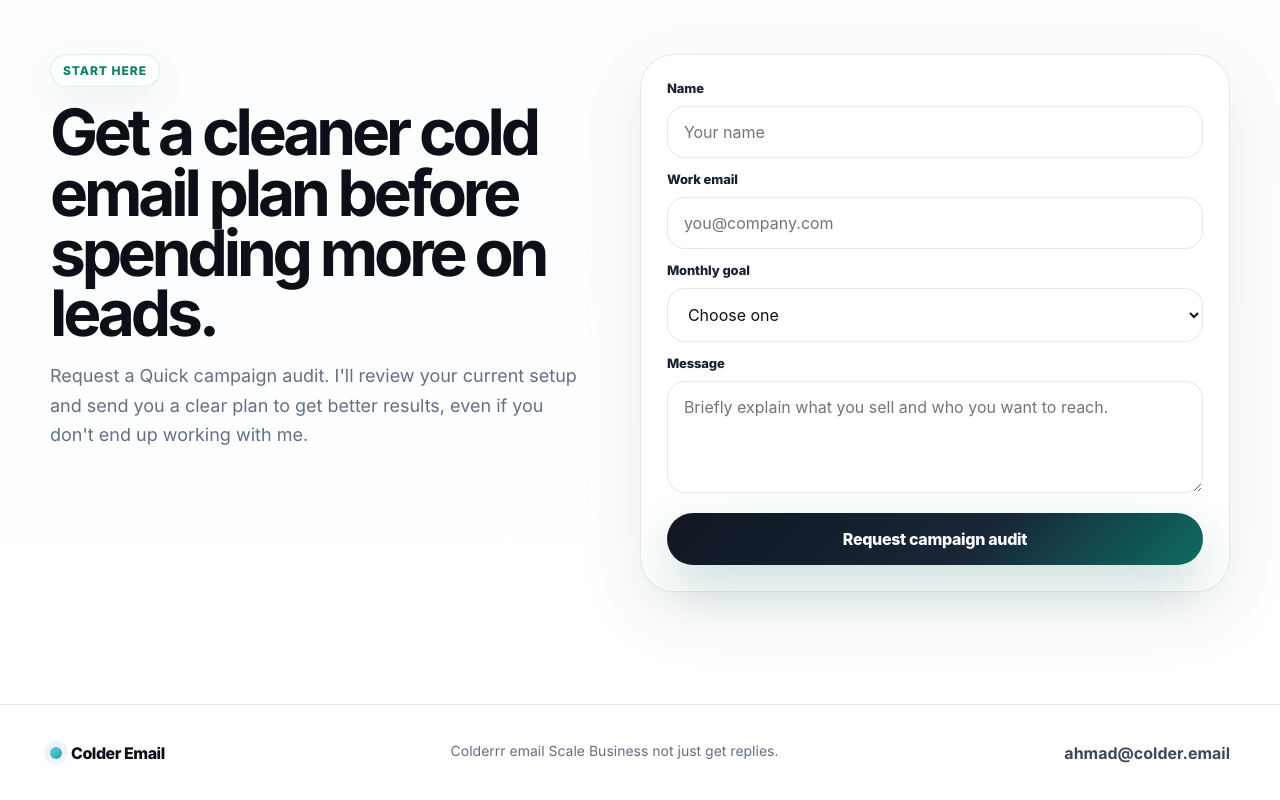
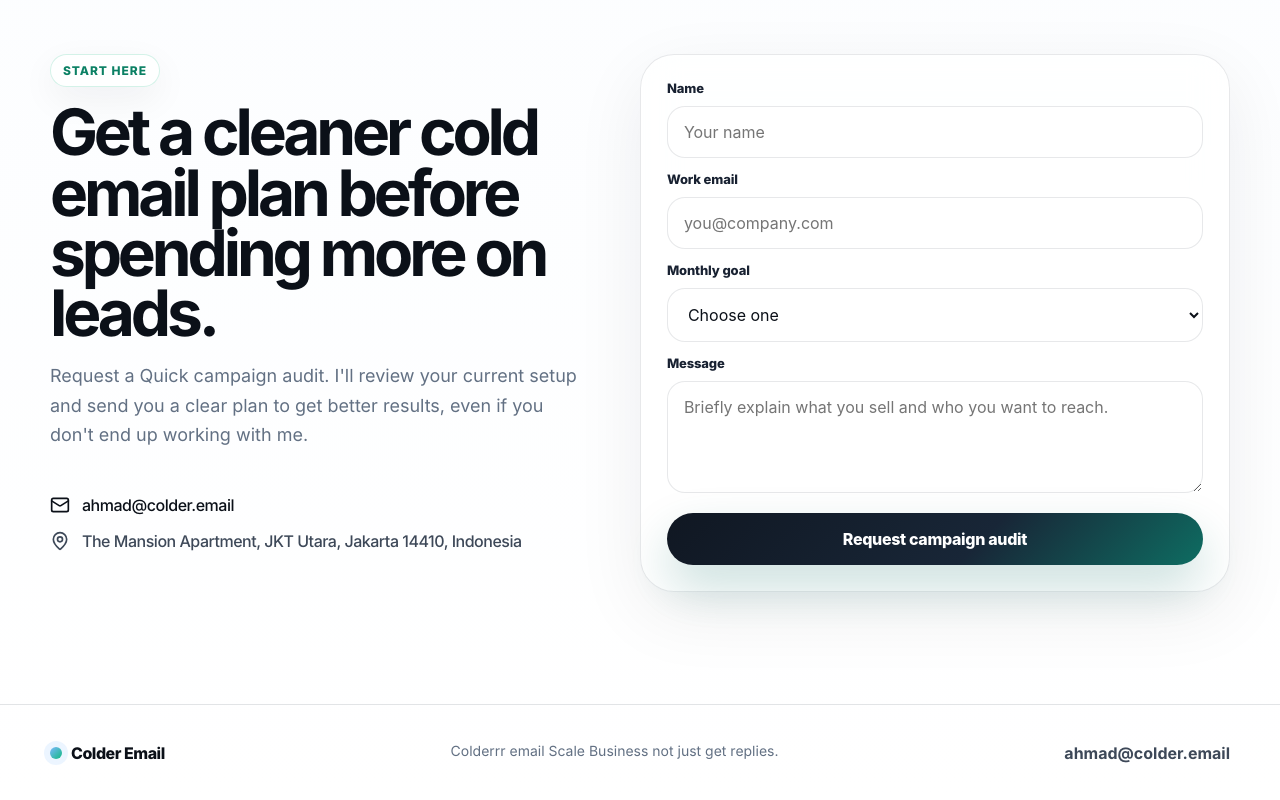
Before and after one commit to AbdulHannnan/ColderEmail-Fr, a Next.js app: page / in a window 1280 px wide. Shown: the part 4043-4843 px from the top of the page. Built offline with nearby package versions, Linux system fonts and the light colour scheme.

Commit message:
UI mostly done

```diff
--- a/src/components/ContactSection.tsx
+++ b/src/components/ContactSection.tsx
@@ -1,6 +1,7 @@
 "use client";
 
 import { FormEvent, useState } from "react";
+import { Mail, MapPin } from "lucide-react";
 import { SectionHeader } from "@/components/SectionHeader";
 import { site } from "@/lib/site";
 
@@ -33,9 +34,20 @@ export function ContactSection() {
             title="Get a cleaner cold email plan before spending more on leads."
             text="Request a Quick campaign audit. I'll review your current setup and send you a clear plan to get better results, even if you don't end up working with me."
           />
+                  {/* Added Contact Details with Icons */}
+          <div style={{ marginTop: '32px', display: 'flex', flexDirection: 'column', gap: '16px' }}>
+            <a href={`mailto:${site.email}`} className="nav-brand" style={{ gap: '12px', fontWeight: '500' }}>
+              <Mail size={20} />
+              {site.email}
+            </a>
+            <div className="nav-brand" style={{ gap: '12px', fontWeight: '500', color: 'var(--muted-strong)' }}>
+              <MapPin size={20} />
+             The Mansion Apartment, JKT Utara, Jakarta 14410, Indonesia
+            </div>
+          </div>
         </div>
 
-        <form className="contact-form" onSubmit={handleSubmit}>
+  <form className="contact-form" onSubmit={handleSubmit}>
           <div className="form-row">
             <label htmlFor="name">Name</label>
             <input id="name" name="name" placeholder="Your name" required />
--- a/src/components/Features.tsx
+++ b/src/components/Features.tsx
@@ -9,7 +9,7 @@ export default function Stats() {
   ];
 
   return (
-    <section className="section-pad">
+    <section className="section-pad" id="proof">
       <div className="container">
         <div className="proof-cards" style={{ gridTemplateColumns: 'repeat(4, 1fr)' }}>
           {stats.map((item, i) => {
--- a/src/components/ProofSection.tsx
+++ b/src/components/ProofSection.tsx
@@ -2,7 +2,7 @@ import { SectionHeader } from "@/components/SectionHeader";
 
 export function ProofSection() {
   return (
-    <section className="section-pad proof-section" id="proof">
+    <section className="section-pad proof-section" id="system">
       <div className="container">
         <SectionHeader
           eyebrow="Built around proof"
```
